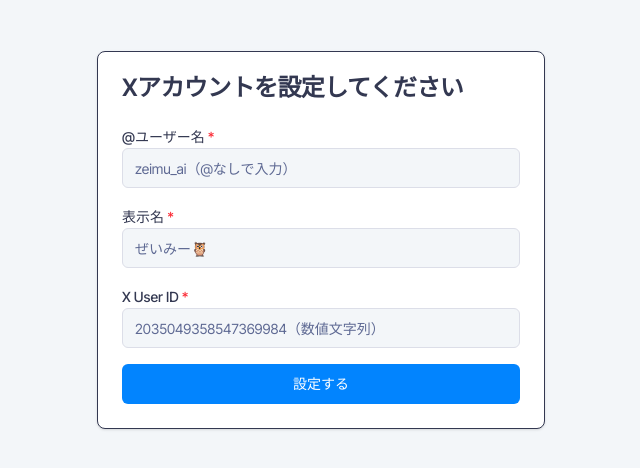
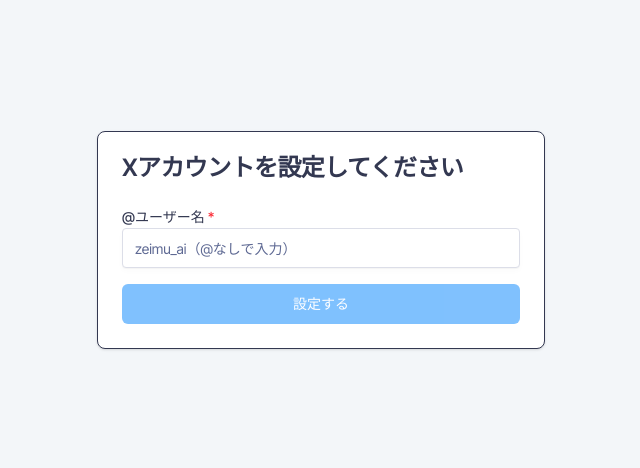
Before and after one commit to tackeyy/smart-social, a Next.js app: page /smart-social/setup in a window 1280 px wide. Shown: the top 468 px of the page, without its empty margins (319-959 px from the left). Built offline with nearby package versions, Linux system fonts and the light colour scheme.

Commit message:
feat(setup): auto-fetch display_name and user_id from X API on username input

```diff
--- /dev/null
+++ b/app/api/x/lookup-user/route.ts
@@ -0,0 +1,34 @@
+import { NextResponse } from 'next/server'
+
+export async function GET(request: Request) {
+  const { searchParams } = new URL(request.url)
+  const username = searchParams.get('username')?.replace(/^@/, '')
+
+  if (!username) {
+    return NextResponse.json({ error: 'username is required' }, { status: 400 })
+  }
+
+  const bearerToken = process.env.X_BEARER_TOKEN
+  if (!bearerToken) {
+    return NextResponse.json({ error: 'X_BEARER_TOKEN not configured' }, { status: 500 })
+  }
+
+  const res = await fetch(
+    `https://api.twitter.com/2/users/by/username/${encodeURIComponent(username)}?user.fields=id,name,username`,
+    { headers: { Authorization: `Bearer ${bearerToken}` } }
+  )
+
+  if (!res.ok) {
+    if (res.status === 404) {
+      return NextResponse.json({ error: 'ユーザーが見つかりません' }, { status: 404 })
+    }
+    return NextResponse.json({ error: `X API error: ${res.status}` }, { status: 502 })
+  }
+
+  const { data } = await res.json()
+  return NextResponse.json({
+    x_user_id: data.id,
+    display_name: data.name,
+    x_username: data.username,
+  })
+}
--- a/app/setup/page.tsx
+++ b/app/setup/page.tsx
@@ -4,33 +4,47 @@ import { useState } from 'react'
 import { useRouter } from 'next/navigation'
 import { Button } from '@/components/ui/button'
 import { Card, CardContent, CardHeader, CardTitle } from '@/components/ui/card'
-
-interface FormState {
-  x_username: string
-  display_name: string
-  x_user_id: string
-}
+import { Input } from '@/components/ui/input'
 
 export default function SetupPage() {
   const router = useRouter()
-  const [form, setForm] = useState<FormState>({
-    x_username: '',
-    display_name: '',
-    x_user_id: '',
-  })
+  const [username, setUsername] = useState('')
+  const [displayName, setDisplayName] = useState('')
+  const [xUserId, setXUserId] = useState('')
+  const [looking, setLooking] = useState(false)
+  const [lookupError, setLookupError] = useState<string | null>(null)
   const [submitting, setSubmitting] = useState(false)
   const [error, setError] = useState<string | null>(null)
 
-  function handleChange(e: React.ChangeEvent<HTMLInputElement>) {
-    setForm((prev) => ({ ...prev, [e.target.name]: e.target.value }))
-    setError(null)
+  async function lookupUser(value: string) {
+    const handle = value.trim().replace(/^@/, '')
+    if (!handle) return
+
+    setLooking(true)
+    setLookupError(null)
+    setDisplayName('')
+    setXUserId('')
+
+    try {
+      const res = await fetch(`/smart-social/api/x/lookup-user?username=${encodeURIComponent(handle)}`)
+      const data = await res.json()
+      if (!res.ok) {
+        setLookupError(data.error ?? 'ユーザー情報の取得に失敗しました')
+        return
+      }
+      setDisplayName(data.display_name)
+      setXUserId(data.x_user_id)
+    } catch {
+      setLookupError('ネットワークエラーが発生しました')
+    } finally {
+      setLooking(false)
+    }
   }
 
   async function handleSubmit(e: React.FormEvent) {
     e.preventDefault()
-
-    if (!form.x_username.trim() || !form.display_name.trim() || !form.x_user_id.trim()) {
-      setError('すべての項目を入力してください')
+    if (!username.trim() || !displayName || !xUserId) {
+      setError('@ユーザー名を入力してユーザー情報を取得してください')
       return
     }
 
@@ -42,17 +56,15 @@ export default function SetupPage() {
         method: 'POST',
         headers: { 'Content-Type': 'application/json' },
         body: JSON.stringify({
-          x_username: form.x_username.trim(),
-          display_name: form.display_name.trim(),
-          x_user_id: form.x_user_id.trim(),
+          x_username: username.trim().replace(/^@/, ''),
+          display_name: displayName,
+          x_user_id: xUserId,
         }),
       })
 
       if (!res.ok) {
         const data = await res.json().catch(() => ({}))
-        throw new Error(
-          (data as { error?: string }).error ?? `エラーが発生しました (${res.status})`
-        )
+        throw new Error((data as { error?: string }).error ?? `エラーが発生しました (${res.status})`)
       }
 
       router.push('/dashboard/drafts')
@@ -73,69 +85,44 @@ export default function SetupPage() {
           <form onSubmit={handleSubmit} className="space-y-4" noValidate>
             <div className="space-y-1.5">
               <label htmlFor="x_username" className="text-sm font-medium">
-                @ユーザー名{' '}
-                <span aria-hidden="true" className="text-red-500">*</span>
+                @ユーザー名 <span className="text-red-500">*</span>
               </label>
-              <input
+              <Input
                 id="x_username"
-                name="x_username"
                 type="text"
-                value={form.x_username}
-                onChange={handleChange}
+                value={username}
+                onChange={(e) => { setUsername(e.target.value); setLookupError(null) }}
+                onBlur={(e) => lookupUser(e.target.value)}
                 placeholder="zeimu_ai（@なしで入力）"
                 disabled={submitting}
-                required
-                aria-required="true"
-                className="flex h-10 w-full rounded-md border border-input bg-background px-3 py-2 text-sm ring-offset-background placeholder:text-muted-foreground focus-visible:outline-none focus-visible:ring-2 focus-visible:ring-ring focus-visible:ring-offset-2 disabled:cursor-not-allowed disabled:opacity-50"
               />
+              {lookupError && (
+                <p className="text-xs text-manavi-error">{lookupError}</p>
+              )}
             </div>
 
-            <div className="space-y-1.5">
-              <label htmlFor="display_name" className="text-sm font-medium">
-                表示名{' '}
-                <span aria-hidden="true" className="text-red-500">*</span>
-              </label>
-              <input
-                id="display_name"
-                name="display_name"
-                type="text"
-                value={form.display_name}
-                onChange={handleChange}
-                placeholder="ぜいみー🦉"
-                disabled={submitting}
-                required
-                aria-required="true"
-                className="flex h-10 w-full rounded-md border border-input bg-background px-3 py-2 text-sm ring-offset-background placeholder:text-muted-foreground focus-visible:outline-none focus-visible:ring-2 focus-visible:ring-ring focus-visible:ring-offset-2 disabled:cursor-not-allowed disabled:opacity-50"
-              />
-            </div>
-
-            <div className="space-y-1.5">
-              <label htmlFor="x_user_id" className="text-sm font-medium">
-                X User ID{' '}
-                <span aria-hidden="true" className="text-red-500">*</span>
-              </label>
-              <input
-                id="x_user_id"
-                name="x_user_id"
-                type="text"
-                value={form.x_user_id}
-                onChange={handleChange}
-                placeholder="2035049358547369984（数値文字列）"
-                disabled={submitting}
-                required
-                aria-required="true"
-                inputMode="numeric"
-                className="flex h-10 w-full rounded-md border border-input bg-background px-3 py-2 text-sm ring-offset-background placeholder:text-muted-foreground focus-visible:outline-none focus-visible:ring-2 focus-visible:ring-ring focus-visible:ring-offset-2 disabled:cursor-not-allowed disabled:opacity-50"
-              />
-            </div>
+            {(looking || displayName) && (
+              <div className="rounded-[6px] border border-manavi-border bg-manavi-bg px-4 py-3 space-y-1">
+                {looking ? (
+                  <p className="text-sm text-manavi-navy-light">取得中...</p>
+                ) : (
+                  <>
+                    <p className="text-sm font-medium text-manavi-navy">{displayName}</p>
+                    <p className="text-xs text-manavi-navy-light">ID: {xUserId}</p>
+                  </>
+                )}
+              </div>
+            )}
 
             {error && (
-              <p role="alert" className="text-sm text-red-500">
-                {error}
-              </p>
+              <p role="alert" className="text-sm text-manavi-error">{error}</p>
             )}
 
-            <Button type="submit" disabled={submitting} className="w-full">
+            <Button
+              type="submit"
+              disabled={submitting || looking || !displayName}
+              className="w-full"
+            >
               {submitting ? '設定中...' : '設定する'}
             </Button>
           </form>
```
